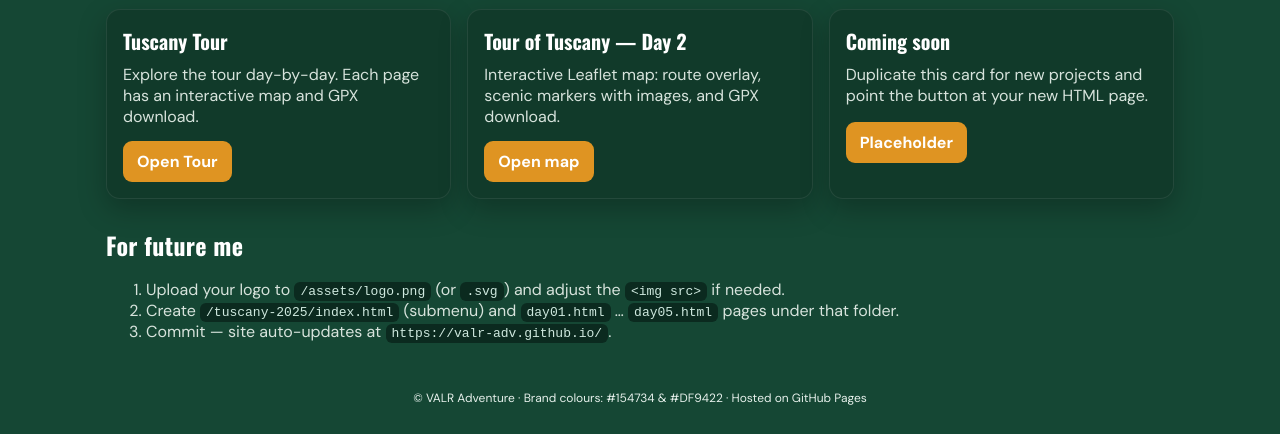
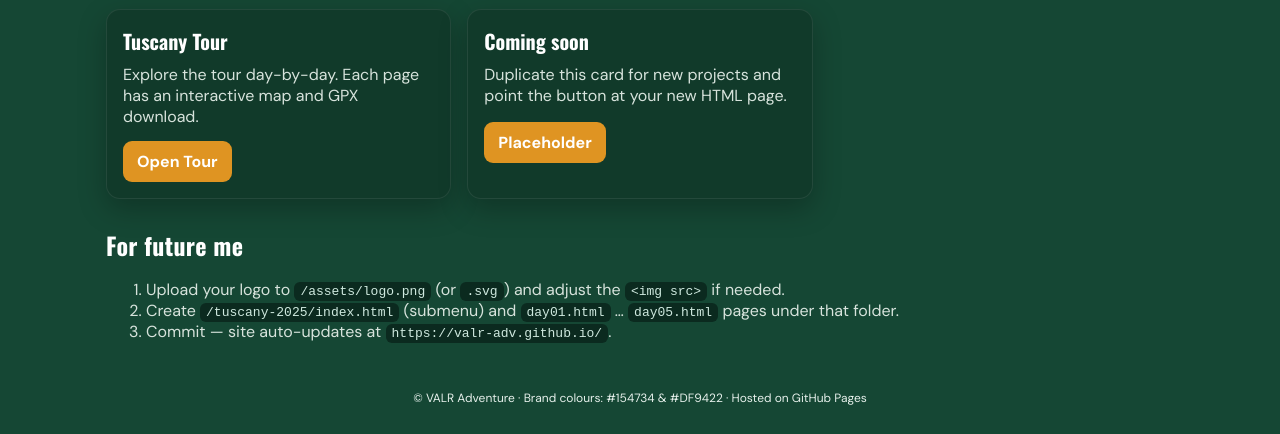
Before and after one commit to VALR-Adv/valr-adv.github.io, a plain HTML site: page index.html in a window 1280 px wide. Shown: the part 453-887 px from the top of the page. Drawn offline with nearby package versions, Linux system fonts and the light colour scheme.

Commit message:
Clean up the front page

```diff
--- a/index.html
+++ b/index.html
@@ -63,7 +63,6 @@
 
 <header>
   <div class="brand">
-    <!-- If your logo is SVG, change .png to .svg -->
     <img src="/assets/logo.png" alt="VALR Adventure logo">
     <h1 class="headline">Follow a Compass not a Clock</h1>
     <p class="tag">Motorcycle Adventure Alliance</p>
@@ -80,18 +79,11 @@
     <h2>Projects</h2>
     <div class="grid">
 
-      <!-- NEW: Tuscany Tour hub -->
+      <!-- Tuscany Tour hub only -->
       <article class="card">
         <h3>Tuscany Tour</h3>
         <p>Explore the tour day-by-day. Each page has an interactive map and GPX download.</p>
         <a class="btn" href="./tuscany-2025/index.html">Open Tour</a>
-      </article>
-
-      <!-- Existing: Day 2 standalone (you can keep or remove once Day 2 lives under /tuscany-2025/) -->
-      <article class="card">
-        <h3>Tour of Tuscany — Day 2</h3>
-        <p>Interactive Leaflet map: route overlay, scenic markers with images, and GPX download.</p>
-        <a class="btn" href="./BikeShed-Day2-Leaflet-Map.html">Open map</a>
       </article>
 
       <!-- Placeholder example -->
```
